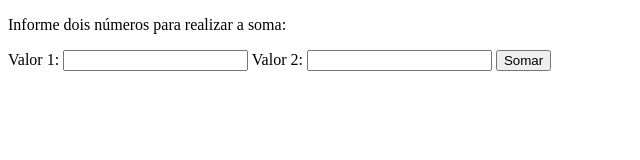
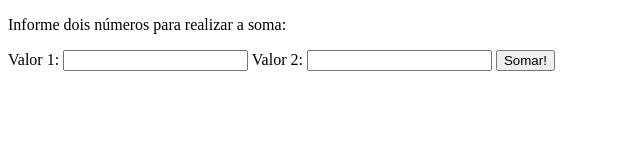
Before and after one commit to feduarte-dev/exception-handling, a website: page index.html in a window 1280 px wide. Shown: the full height of the page, 0-640 px from the left. Drawn offline with Linux system fonts and the light colour scheme.

Commit message:
first files

```diff
--- a/index.html
+++ b/index.html
@@ -12,7 +12,7 @@
   <input type='text' id='value1'>
   <label for='value2'>Valor 2:</label>
   <input type='text' id='value2'>
-  <button id='button'>Somar</button>
+  <button id='button'>Somar!</button>
   <p id='result'></p>
   <script src="script.js"></script>
 </body>
```
